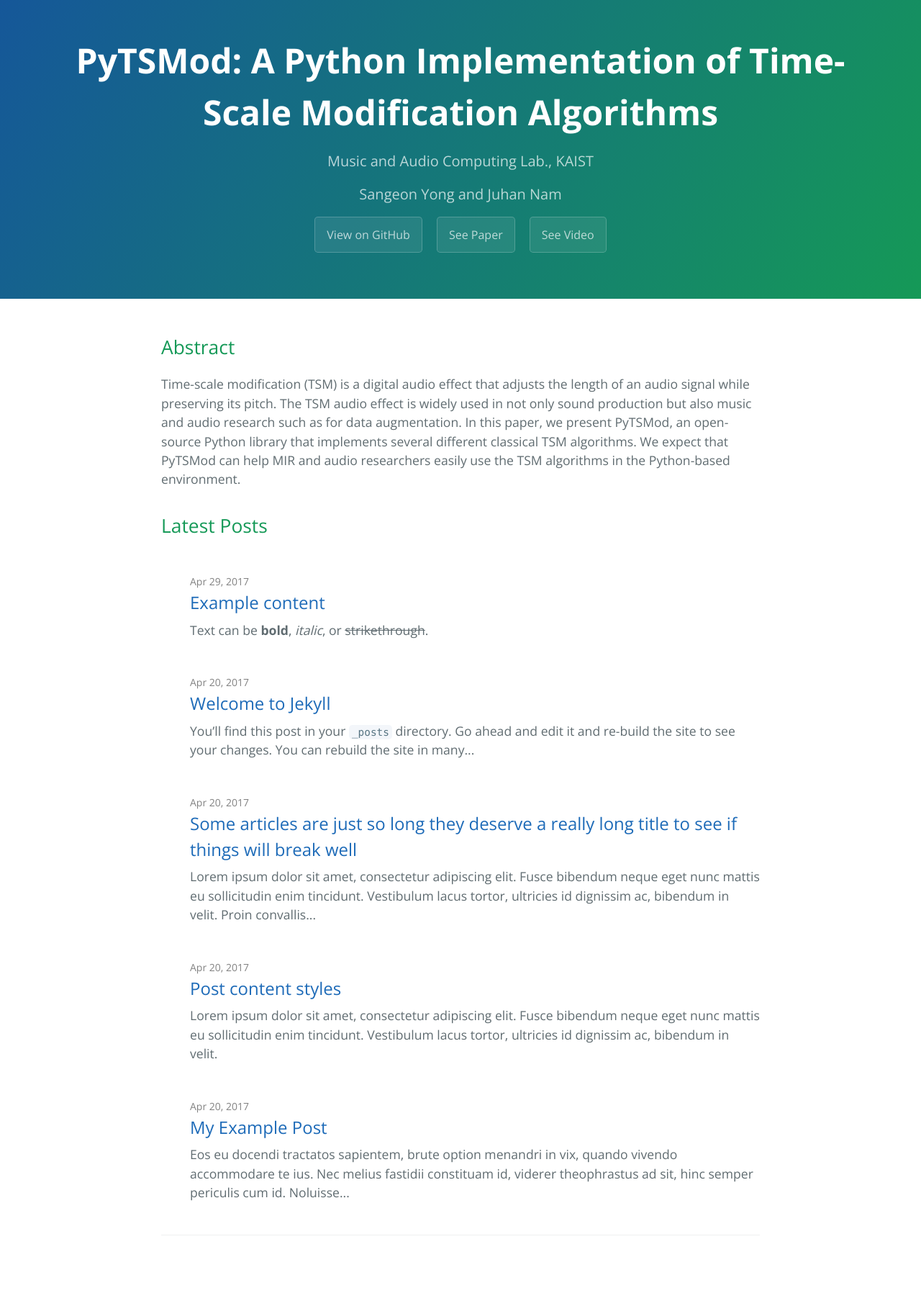
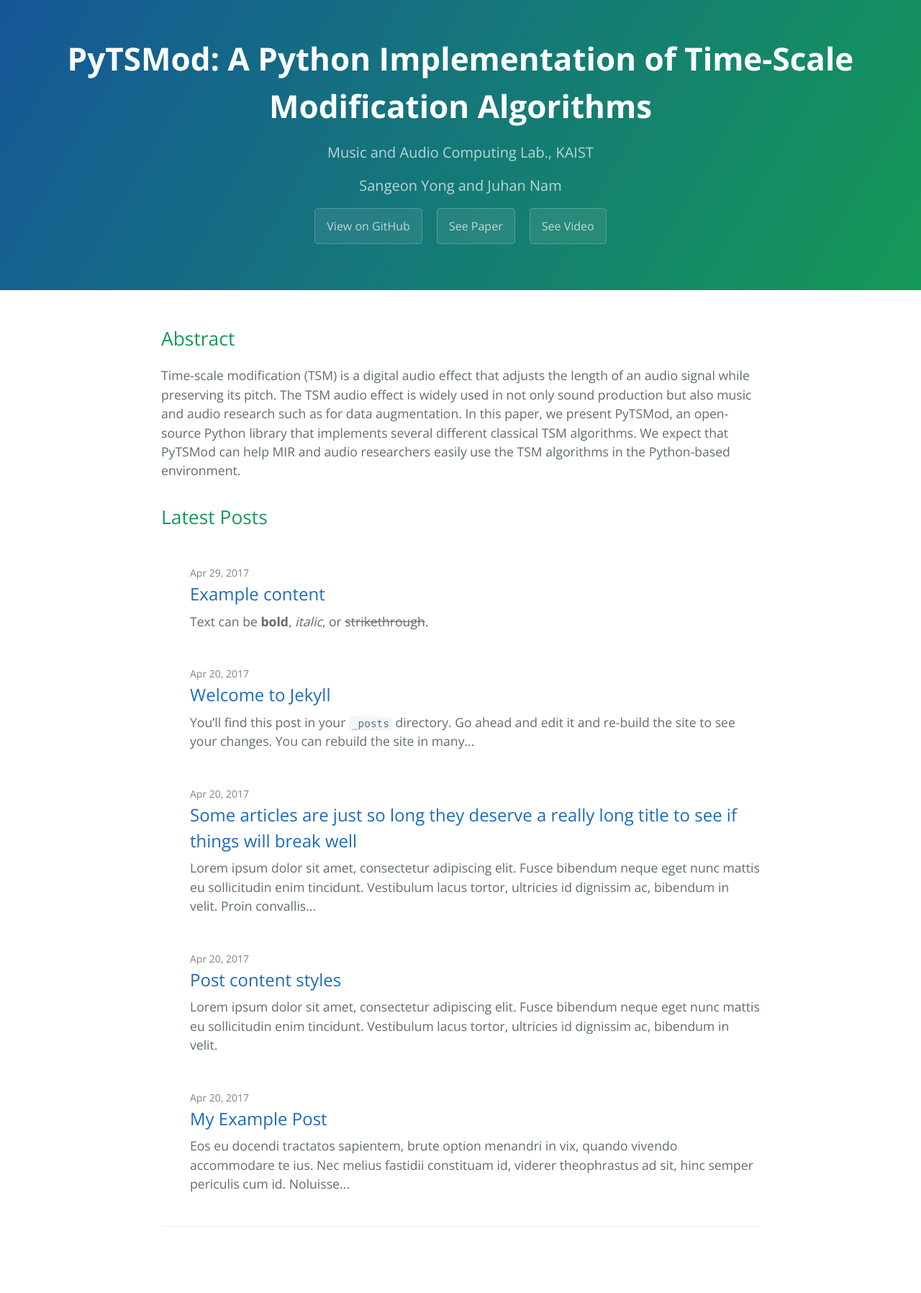
Before and after one commit to seyong92/PyTSMod-ISMIR2020LBD, a Jekyll site: the page built from index.md, in a window 1280 px wide. Shown: the whole page at 72% size. Built offline with Jekyll 4.4.1, drawn with Linux system fonts in a browser that asks for light colours; the repository's description, which GitHub fills in, is left out.

Commit message:
change title font size

```diff
--- a/_sass/jekyll-theme-cayman-blog.scss
+++ b/_sass/jekyll-theme-cayman-blog.scss
@@ -130,15 +130,15 @@
   margin-bottom: 0.1rem;
 
   @include large {
-    font-size: 3rem;
+    font-size: 2.75rem;
   }
 
   @include medium {
-    font-size: 2rem;
+    font-size: 1.75rem;
   }
 
   @include small {
-    font-size: 1.50rem;
+    font-size: 1.25rem;
   }
 }
 
```
